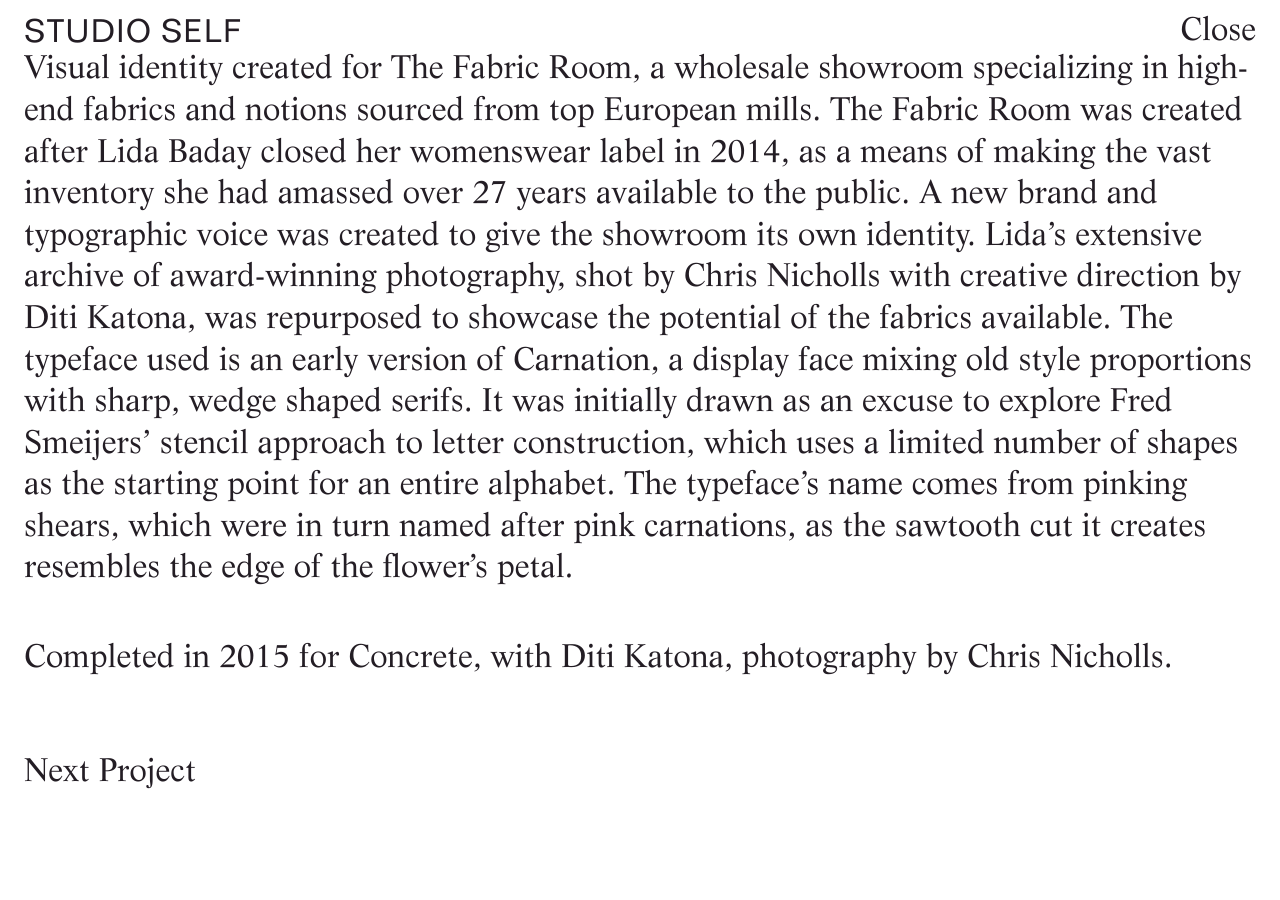
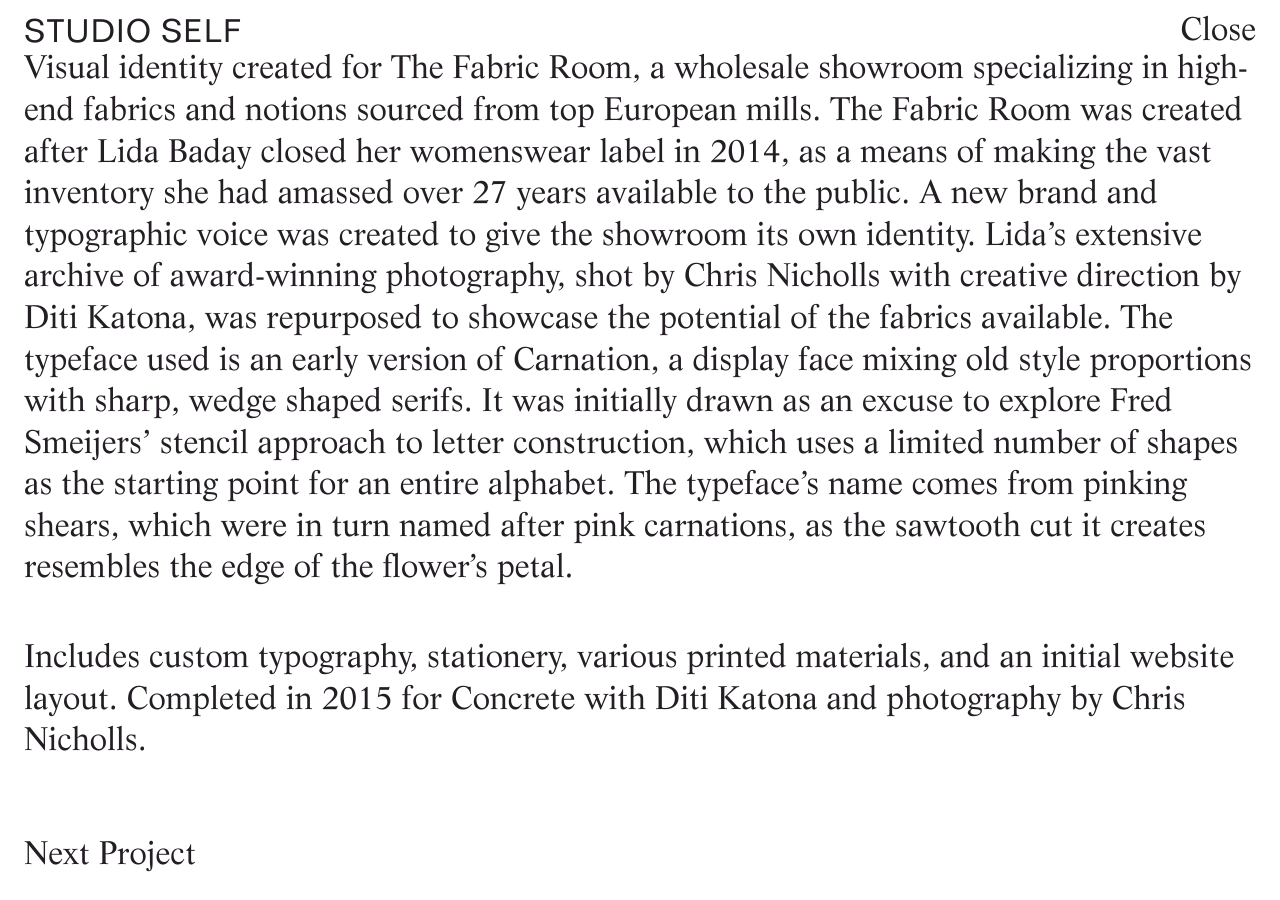
Before and after one commit to studio-cartogram/studioself, a Jekyll site: the page built from _projects/the-fabric-room.markdown, in a window 1280 px wide and 900 px high, scrolled down 10378 px. Built offline with Jekyll 4.4.1, drawn with Linux system fonts in a browser that asks for light colours; before the commit the page ends 11195 px from its top, so only the background shows below that.

Commit message:
Updated The Fabric Room

```diff
--- a/_projects/the-fabric-room.markdown
+++ b/_projects/the-fabric-room.markdown
@@ -26,4 +26,4 @@
 
 Visual identity created for The Fabric Room, a wholesale showroom specializing in high-end fabrics and notions sourced from top European mills. The Fabric Room was created after Lida Baday closed her womenswear label in 2014, as a means of making the vast inventory she had amassed over 27 years available to the public. A new brand and typographic voice was created to give the showroom its own identity. Lida’s extensive archive of award-winning photography, shot by Chris Nicholls with creative direction by Diti Katona, was repurposed to showcase the potential of the fabrics available. The typeface used is an early version of Carnation, a display face mixing old style proportions with sharp, wedge shaped serifs. It was initially drawn as an excuse to explore Fred Smeijers’ stencil approach to letter construction, which uses a limited number of shapes as the starting point for an entire alphabet. The typeface’s name comes from pinking shears, which were in turn named after pink carnations, as the sawtooth cut it creates resembles the edge of the flower’s petal.
 
-Completed in 2015 for Concrete, with Diti Katona, photography by Chris Nicholls.
+Includes custom typography, stationery, various printed materials, and an initial website layout. Completed in 2015 for Concrete with Diti Katona and photography by Chris Nicholls.
```
